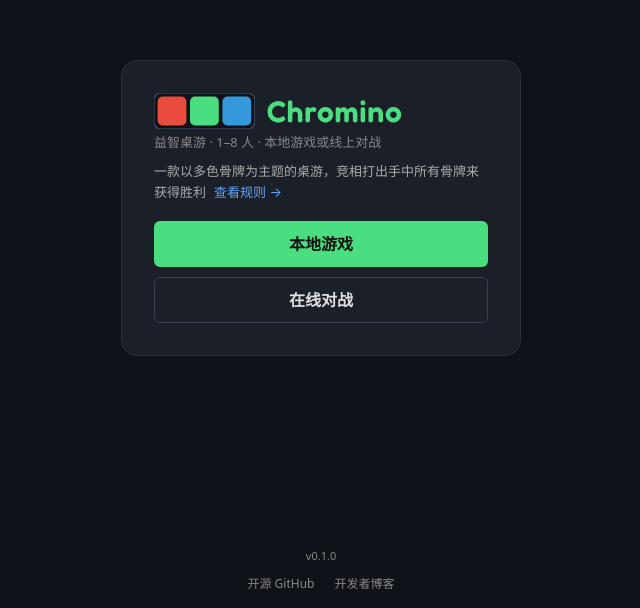
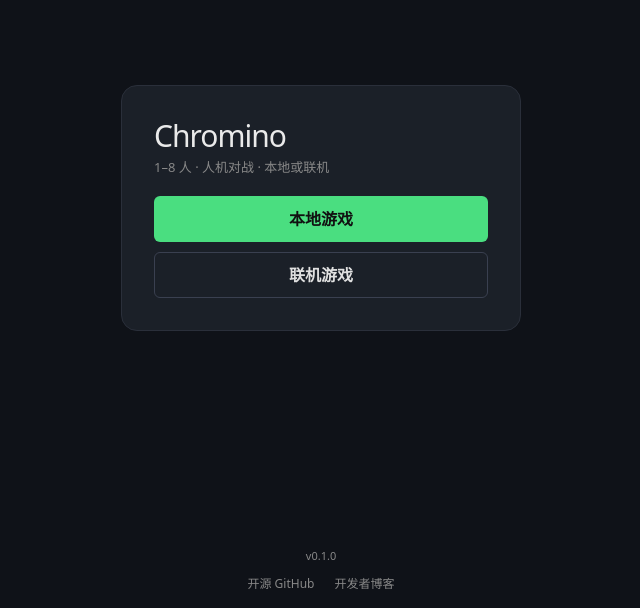
Before and after one commit to hansenz42/chromino, a Next.js app: page / in a window 1280 px wide. Shown: the part 192-800 px from the top of the page, without its empty margins (319-959 px from the left). Built offline with nearby package versions, Linux system fonts and the light colour scheme.

Commit message:
fix: update join code handling to retain uppercase and improve UI text clarity

```diff
--- a/app/page.tsx
+++ b/app/page.tsx
@@ -1,13 +1,11 @@
 "use client";
 import { useEffect, useState } from "react";
 import { useRouter } from "next/navigation";
-import Link from "next/link";
 import clsx from "clsx";
 import { useGameStore } from "@/lib/game-store";
 import { generateRandomName } from "@/lib/name-generator";
 import type { Player } from "@/lib/types";
 import pkg from "@/package.json";
-import { ChrominoLogo } from "@/components/ChrominoLogo";
 import {
   BTN_GHOST,
   BTN_PRIMARY,
@@ -79,7 +77,7 @@
   }
 
   function joinRemote() {
-    const code = joinCode.trim();
+    const code = joinCode.trim().toUpperCase();
     if (!code) return;
     saveNick(nick.trim() || "玩家");
     router.push(`/game/${code}`);
@@ -154,23 +152,9 @@
       <main className={MAIN_CLS}>
         <div className={CARD}>
           <div>
-            <div className="flex items-center gap-3 mb-1">
-              <ChrominoLogo size={36} />
-              <h1 className="m-0 text-3xl font-chromino font-semibold tracking-wide text-primary">
-                Chromino
-              </h1>
-            </div>
+            <h1 className="m-0 mb-1 text-3xl -tracking-[1px]">Chromino</h1>
             <p className="m-0 text-subtle text-[13px]">
-              益智桌游 · 1–8 人 · 本地游戏或线上对战
-            </p>
-            <p className="m-0 mt-2 text-muted text-[13px] leading-relaxed">
-              一款以多色骨牌为主题的桌游，竞相打出手中所有骨牌来获得胜利
-              <Link
-                href="/rules"
-                className="ml-2 text-link no-underline hover:underline"
-              >
-                查看规则 →
-              </Link>
+              1–8 人 · 人机对战 · 本地或联机
             </p>
           </div>
           <div className="flex flex-col gap-2.5">
@@ -180,7 +164,7 @@
                   className={BTN_PRIMARY}
                   onClick={() => router.push("/game/local")}
                 >
-                  继续本地游戏
+                  继续游戏
                 </button>
                 <button
                   className={BTN_SECONDARY}
@@ -189,7 +173,7 @@
                     goLocal();
                   }}
                 >
-                  新建本地游戏
+                  新建游戏
                 </button>
               </>
             ) : (
@@ -198,7 +182,7 @@
               </button>
             )}
             <button className={BTN_SECONDARY} onClick={goOnline}>
-              在线对战
+              联机游戏
             </button>
           </div>
         </div>
@@ -369,7 +353,7 @@
               <input
                 className={clsx(INPUT_BASE, "flex-1 min-w-0")}
                 value={joinCode}
-                onChange={(e) => setJoinCode(e.target.value)}
+                onChange={(e) => setJoinCode(e.target.value.toUpperCase())}
                 placeholder="房间代码"
                 maxLength={6}
                 autoFocus
--- a/components/Board.tsx
+++ b/components/Board.tsx
@@ -89,7 +89,7 @@
     );
   }, [state, selectedTile, selected]);
 
-  // Auto-fit board to container on first mount
+  // Auto-fit board to container on first mount, then center on the first tile
   useEffect(() => {
     const el = containerRef.current;
     if (!el) return;
@@ -102,6 +102,18 @@
     );
     fitZoomRef.current = fz;
     setZoom(fz);
+    const latest = state.placed.at(-1);
+    if (latest) {
+      const isH = latest.orientation === "h";
+      const wx = (latest.x + (isH ? 1.5 : 0.5)) * CELL - minX * CELL;
+      const wy = (latest.y + (isH ? 0.5 : 1.5)) * CELL - minY * CELL;
+      const wrapperLeft = Math.max(0, (cw - width) / 2);
+      const wrapperTop = Math.max(0, (ch - height) / 2);
+      setPan({
+        x: cw / 2 - wrapperLeft - width / 2 - (wx - width / 2) * fz,
+        y: ch / 2 - wrapperTop - height / 2 - (wy - height / 2) * fz,
+      });
+    }
     // eslint-disable-next-line react-hooks/exhaustive-deps
   }, []);
 
```
